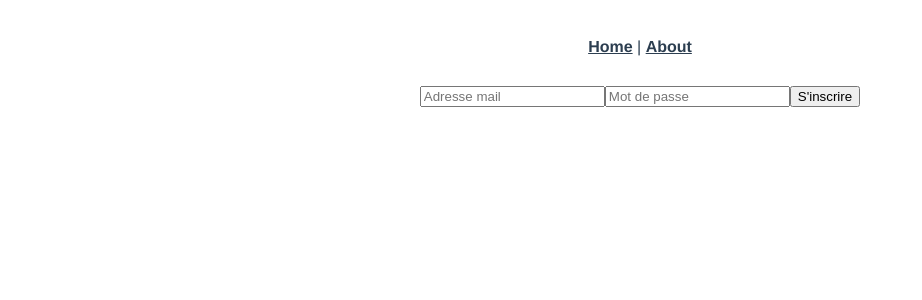
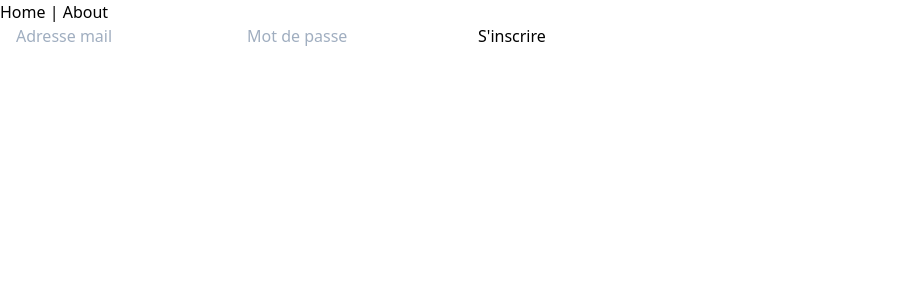
Before and after one commit to VegimagDevs/vegimag, a Vue app: page /signup in a window 1280 px wide. Shown: the top 300 px of the page, without its empty margins (0-922 px from the left). Built offline with nearby package versions, Linux system fonts and the light colour scheme; the HTML template or start-up script is replaced by a standard one.

Commit message:
tailwind is here!

```diff
--- a/src/App.vue
+++ b/src/App.vue
@@ -9,24 +9,7 @@
 </template>
 
 <style>
-#app {
-  font-family: Avenir, Helvetica, Arial, sans-serif;
-  -webkit-font-smoothing: antialiased;
-  -moz-osx-font-smoothing: grayscale;
-  text-align: center;
-  color: #2c3e50;
-}
-
-#nav {
-  padding: 30px;
-}
-
-#nav a {
-  font-weight: bold;
-  color: #2c3e50;
-}
-
-#nav a.router-link-exact-active {
-  color: #42b983;
-}
+@tailwind base;
+@tailwind components;
+@tailwind utilities;
 </style>
--- a/src/views/Signup.vue
+++ b/src/views/Signup.vue
@@ -1,5 +1,5 @@
 <template>
-  <div>
+  <div class="container mx-auto px-4">
     <form @submit.prevent="signup">
       <input v-model="email" type="email" placeholder="Adresse mail">
       <input v-model="password" type="password" placeholder="Mot de passe">
```
